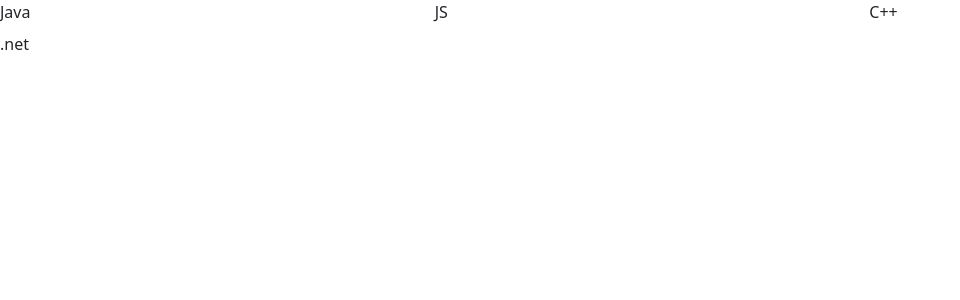
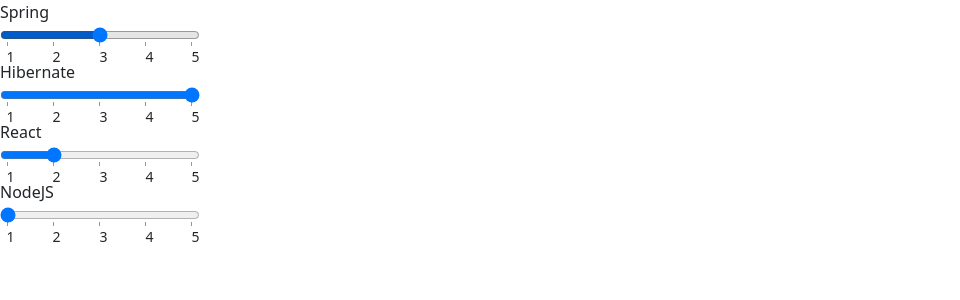
Before and after one commit to dwijjoshi/ng-table, an Angular app: page / in a window 1280 px wide. Shown: the top 300 px of the page, without its empty margins (0-960 px from the left). Built offline with nearby package versions, Linux system fonts and the light colour scheme.

Commit message:
Skills edit working

```diff
--- a/src/app/app.component.css
+++ b/src/app/app.component.css
@@ -1,50 +1,18 @@
-th,
-td {
-  white-space: nowrap;
+datalist {
+  display: flex;
+  flex-direction: column;
+  justify-content: space-between;
+  writing-mode: vertical-lr;
+  width: 206px;
 }
 
-.table-wrapper {
-  overflow-x: scroll;
-  overflow-y: scroll;
-  height: fit-content;
-  max-height: 70vh;
-  width: 600px;
-  margin: 0 auto;
+option {
+  padding: 0;
+  transform: rotate(-90deg);
+  font-size: 14px;
 }
 
-table th {
-  position: sticky;
-  top: 0;
-  text-align: center;
-  z-index: 2;
+input[type="range"] {
+  width: 200px;
+  margin: 0;
 }
-
-td:first-child,
-th:first-child {
-  position: sticky;
-  left: 0;
-}
-
-table th:first-child {
-  z-index: 4;
-}
-
-td:nth-child(2),
-th:nth-child(2) {
-  position: sticky;
-  left: 2.818em;
-}
-
-table th:nth-child(2) {
-  z-index: 4;
-}
-
-td:nth-child(3),
-th:nth-child(3) {
-  position: sticky;
-  left: 7.838em;
-}
-
-table th:nth-child(3) {
-  z-index: 4;
-}
--- a/src/app/app.component.html
+++ b/src/app/app.component.html
@@ -1,23 +1,24 @@
-<div class="row">
-  <div class="col-md-4">
-    <div class="">
-      <div class="mb-2" *ngFor="let skill of columnOneArray">
-        {{ skill }}
-      </div>
-    </div>
-  </div>
-  <div class="col-md-4">
-    <div class="">
-      <div class="mb-2" *ngFor="let skill of columnTwoArray">
-        {{ skill }}
-      </div>
-    </div>
-  </div>
-  <div class="col-md-4">
-    <div class="">
-      <div class="mb-2" *ngFor="let skill of columnThreeArray">
-        {{ skill }}
-      </div>
-    </div>
+<div *ngFor="let category of skillCategories">
+  <div *ngFor="let skill of category.skills">
+    <label for="tempB">{{ skill.skillName }}</label
+    ><br />
+    <input
+      type="range"
+      id="tempB"
+      name="temp"
+      list="values"
+      (change)="skillEdit(category, skill, $event)"
+      [value]="getValue(category, skill)"
+      min="1"
+      max="5"
+    />
+
+    <datalist id="values">
+      <option value="1" label="1"></option>
+      <option value="2" label="2"></option>
+      <option value="3" label="3"></option>
+      <option value="4" label="4"></option>
+      <option value="5" label="5"></option>
+    </datalist>
   </div>
 </div>
--- a/src/app/app.component.ts
+++ b/src/app/app.component.ts
@@ -10,23 +10,142 @@
 export class AppComponent implements OnInit {
   title = 'table';
 
-  skillArray = ['Java', 'JS', 'C++', '.net'];
-  // skillArray: Category[] = [
-  //   new Category('Java', [new Skill('java', 5)]),
-  //   new Category('JS', [new Skill('java', 5)]),
-  //   new Category('.net', [new Skill('java', 5)]),
-  //   new Category('test', [new Skill('java', 5)]),
-  // ];
+  user: any = {
+    id: '2506',
+    name: 'Dwij',
+    categories: [
+      {
+        categoryId: '1',
+        categoryName: 'Java',
+        skills: [
+          {
+            skillName: 'Spring',
+            level: 3,
+          },
+          {
+            skillName: 'Hibernate',
+            level: 5,
+          },
+        ],
+      },
+      {
+        categoryId: '2',
+        categoryName: 'Javascript',
+        skills: [
+          {
+            skillName: 'React',
+            level: '2',
+          },
+        ],
+      },
+    ],
+  };
 
-  columnOneArray: string[] = [];
-  columnTwoArray: string[] = [];
-  columnThreeArray: string[] = [];
+  skillCategories = [
+    {
+      categoryId: '1',
+      categoryName: 'Java',
+      skills: [
+        {
+          skillName: 'Spring',
+        },
+        {
+          skillName: 'Hibernate',
+        },
+      ],
+    },
+    {
+      categoryId: '2',
+      categoryName: 'Javascript',
+      skills: [
+        {
+          skillName: 'React',
+        },
+        {
+          skillName: 'NodeJS',
+        },
+      ],
+    },
+  ];
 
-  ngOnInit(): void {
-    for (let i = 0; i < this.skillArray.length; i += 3) {
-      this.columnOneArray.push(this.skillArray[i]);
-      this.columnTwoArray.push(this.skillArray[i + 1]);
-      this.columnThreeArray.push(this.skillArray[i + 2]);
+  ngOnInit(): void {}
+
+  skillEdit(category: any, skill: any, $event: any): any {
+    // if (this.user.categories.length < 1) {
+    //   const categoryObj: any = {
+    //     categoryId: category.categoryId,
+    //     categoryName: category.categoryName,
+    //     skills: [
+    //       {
+    //         skillName: skill.skillName,
+    //         level: $event.target.value,
+    //       },
+    //     ],
+    //   };
+    //   this.user.categories.push(categoryObj);
+    //   console.log(this.user);
+    // } else {
+    console.log(this.user, 'Before user');
+    console.log(category.categoryId);
+    const categoryInUser: any = this.user.categories.find(
+      (cat: any) => cat.categoryId === category.categoryId
+    );
+    if (categoryInUser) {
+      const index = this.user.categories.indexOf(categoryInUser);
+      console.log(categoryInUser, 'Before');
+      console.log(skill.skillName);
+
+      const skillInCategory: any = categoryInUser.skills.find(
+        (sk: any) => sk.skillName === skill.skillName
+      );
+
+      console.log(skillInCategory, 'Present or not');
+      if (skillInCategory) {
+        const skillIndex = categoryInUser.skills.indexOf(skillInCategory);
+        console.log(skillIndex);
+        categoryInUser.skills[skillIndex].level = $event.target.value;
+        console.log(categoryInUser, 'After');
+        this.user.categories[index] = categoryInUser;
+        console.log(this.user, 'After user');
+      } else {
+        const skillObj = {
+          skillName: skill.skillName,
+          level: $event.target.value,
+        };
+        this.user.categories[index].skills.push(skillObj);
+        console.log(this.user, 'After User');
+      }
+    } else {
+      const categoryObj: any = {
+        categoryId: category.categoryId,
+        categoryName: category.categoryName,
+        skills: [
+          {
+            skillName: skill.skillName,
+            level: $event.target.value,
+          },
+        ],
+      };
+      this.user.categories.push(categoryObj);
+      console.log(this.user);
     }
   }
+  // }
+
+  getValue(category: any, skill: any) {
+    const categoryInUser: any = this.user.categories.find(
+      (cat: any) => cat.categoryId === category.categoryId
+    );
+    if (categoryInUser) {
+      const skillInCategory: any = categoryInUser.skills.find(
+        (sk: any) => sk.skillName === skill.skillName
+      );
+      if (skillInCategory) {
+        return skillInCategory.level;
+      } else {
+        return 1;
+      }
+    }
+    return 1;
+  }
 }
```
